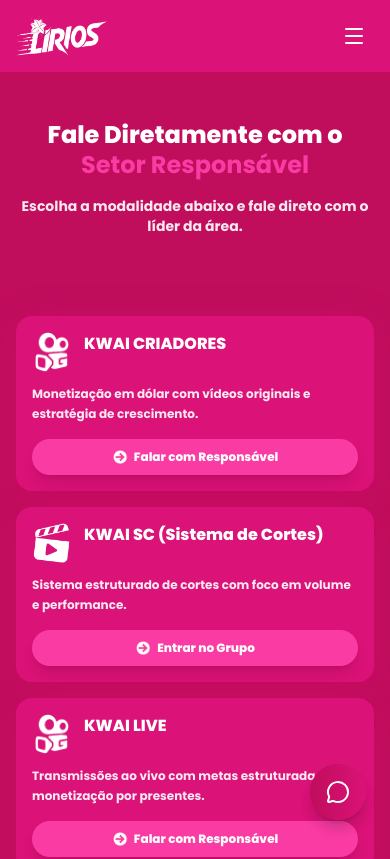
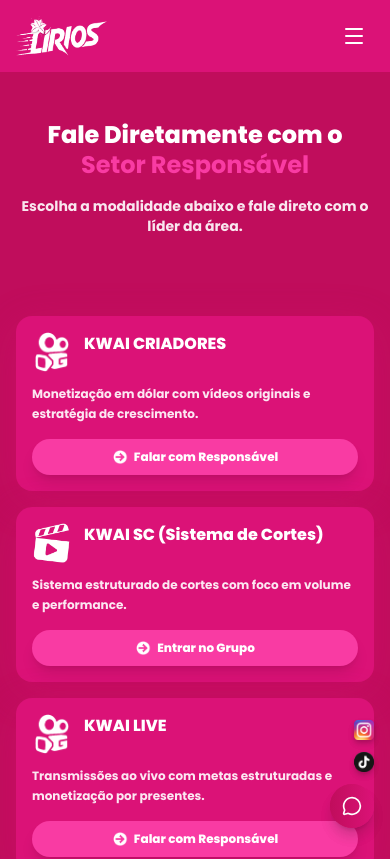
Before and after one commit to liriosagencia/sitelirios, a React (Vite) app: page /entrar-na-agencia in a window 390 px wide. Shown: the top 859 px of the page. Built offline with nearby package versions, Linux system fonts and the light colour scheme.

Commit message:
feat: adiciona ícones do Instagram e TikTok no botão flutuante com responsividade mobile/desktop

```diff
--- /dev/null
+++ b/src/assets/icone-botao/png.tsx
@@ -0,0 +1 @@
+// src/assets/icone-botao/png.tsx
--- a/src/components/layout/WhatsAppFloat.jsx
+++ b/src/components/layout/WhatsAppFloat.jsx
@@ -1,17 +1,53 @@
-// src/components/layout/WhatsAppFloat.jsx
 import { MessageCircle } from 'lucide-react';
+import iconeInsta from '../../assets/icone-botao/icone-insta.png';
+import iconeTiktok from '../../assets/icone-botao/icone-tiktok.png';
 
 export default function WhatsAppFloat() {
   return (
+    <div className="fixed bottom-4 right-4 sm:bottom-6 sm:right-6 z-50 flex flex-col items-end gap-3 sm:gap-4">
+
+      {/* Instagram - ícone responsivo */}
+      <a
+        href="https://www.instagram.com/agencialiriosreserva"
+        target="_blank"
+        rel="noopener noreferrer"
+        className="transition-all transform hover:scale-110 flex items-center justify-center p-2 -m-2"
+        aria-label="Siga-nos no Instagram"
+      >
+        <img
+          src={iconeInsta}
+          alt="Instagram"
+          className="w-5 h-5 sm:w-6 sm:h-6 object-contain drop-shadow-md"
+        />
+      </a>
+
+      {/* TikTok - ícone responsivo */}
+      <a
+        href="https://www.tiktok.com/@agencialirios"
+        target="_blank"
+        rel="noopener noreferrer"
+        className="transition-all transform hover:scale-110 flex items-center justify-center p-2 -m-2"
+        aria-label="Siga-nos no TikTok"
+      >
+        <img
+          src={iconeTiktok}
+          alt="TikTok"
+          className="w-5 h-5 sm:w-6 sm:h-6 object-contain drop-shadow-md"
+        />
+      </a>
+
+      {/* WhatsApp - botão principal responsivo */}
       <a
         href="https://wa.me/5511974326781?text=Ol%C3%A1%21%20Vim%20pelo%20site%20da%20Ag%C3%AAncia%20L%C3%ADrios."
         target="_blank"
         rel="noopener noreferrer"
-      className="fixed bottom-6 right-6 z-50 bg-gradient-to-r from-[#C00D5C] to-[#DB1277] hover:from-[#a50b4f] hover:to-[#C00D5C] text-white p-4 rounded-full shadow-lg transition-all transform hover:scale-110 flex items-center gap-2"
+        className="bg-gradient-to-r from-[#C00D5C] to-[#DB1277] hover:from-[#a50b4f] hover:to-[#C00D5C] text-white p-3 sm:p-4 rounded-full shadow-lg transition-all transform hover:scale-110 flex items-center gap-2"
         aria-label="Fale conosco no WhatsApp"
       >
-      <MessageCircle size={24} />
-      <span className="hidden md:inline font-bold">Fale Conosco</span>
+        <MessageCircle size={20} className="sm:size-6" />
+        <span className="hidden sm:inline font-bold text-sm sm:text-base">Fale Conosco</span>
       </a>
+
+    </div>
   );
 }
```
Also changed, not shown: src/assets/icone-botao/icone-insta.png (added), src/assets/icone-botao/icone-tiktok.png (added). Lines whose indentation alone changed are shown as unchanged.
